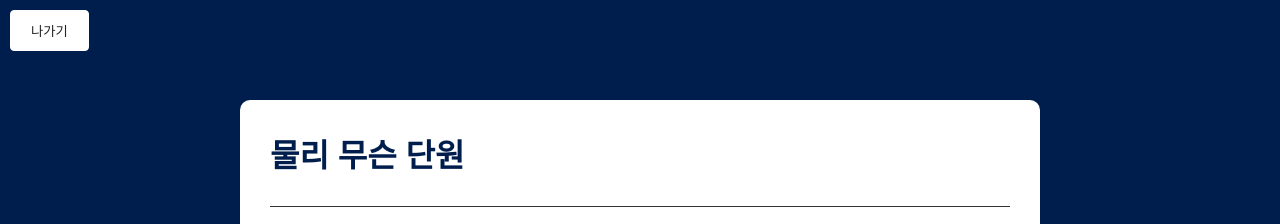
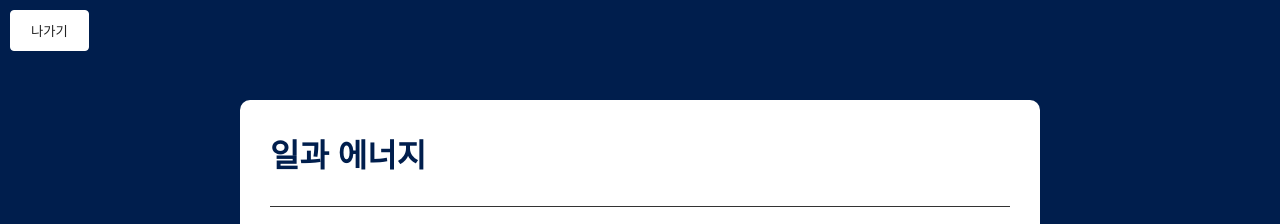
Before and after one commit to tjdbs125/illenergy-3, a plain HTML site: page index.html in a window 1280 px wide. Shown: the top 224 px of the page. Drawn offline with Linux system fonts and the light colour scheme.

Commit message:
Update index.html

```diff
--- a/index.html
+++ b/index.html
@@ -11,7 +11,7 @@
         <button class ="exit-btn" onclick="exitQuiz()">나가기</button>
     </div>
 <div class="app">
-    <h1>물리 무슨 단원</h1>
+    <h1>일과 에너지</h1>
     <div class="quiz">
         <h2 id="question">대충 문제 있는 곳</h2>
         <p class="note">* (Ctrl키 + (+/-)키 또는 Ctrl키 + 마우스 휠로 확대 및 축소 가능) </p>
```
